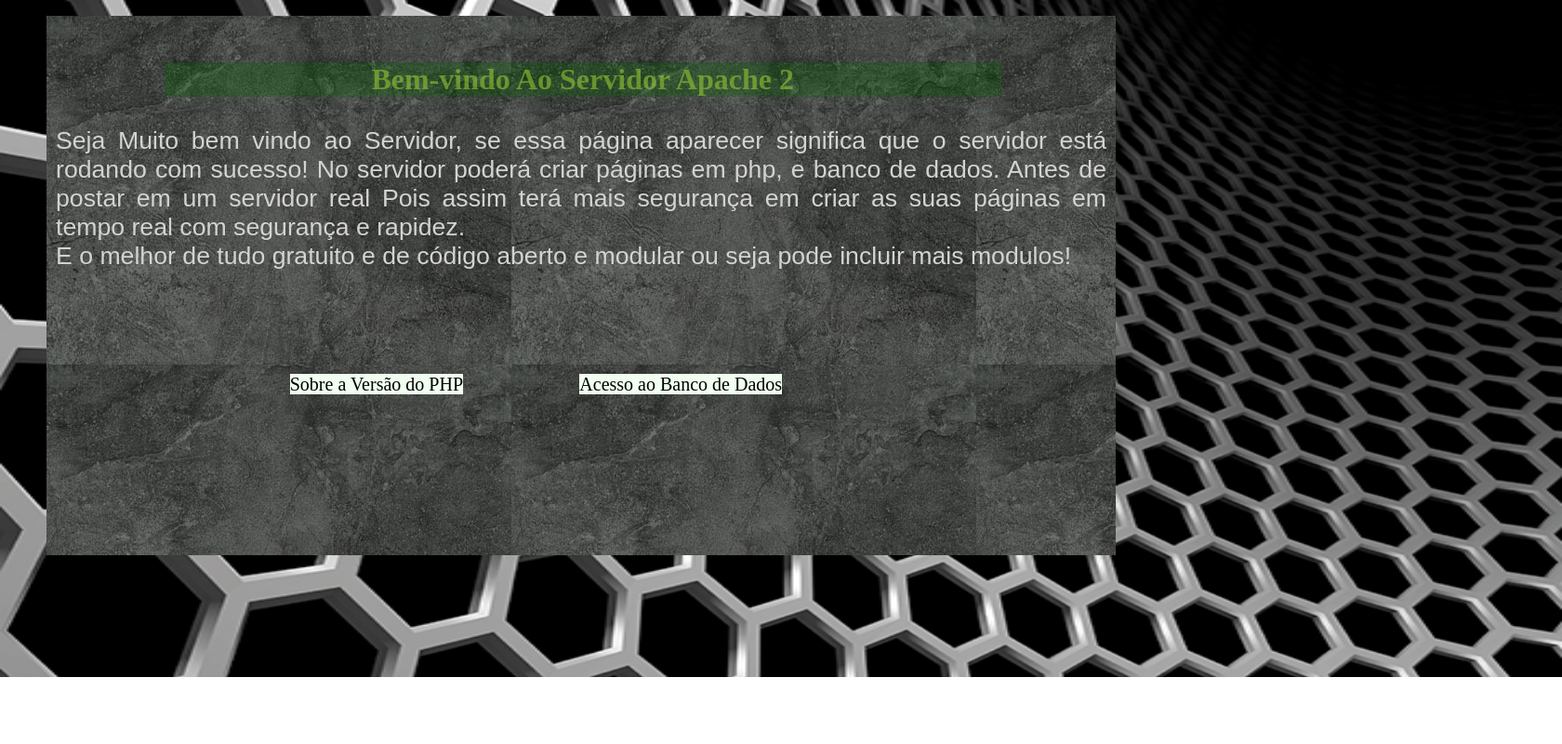
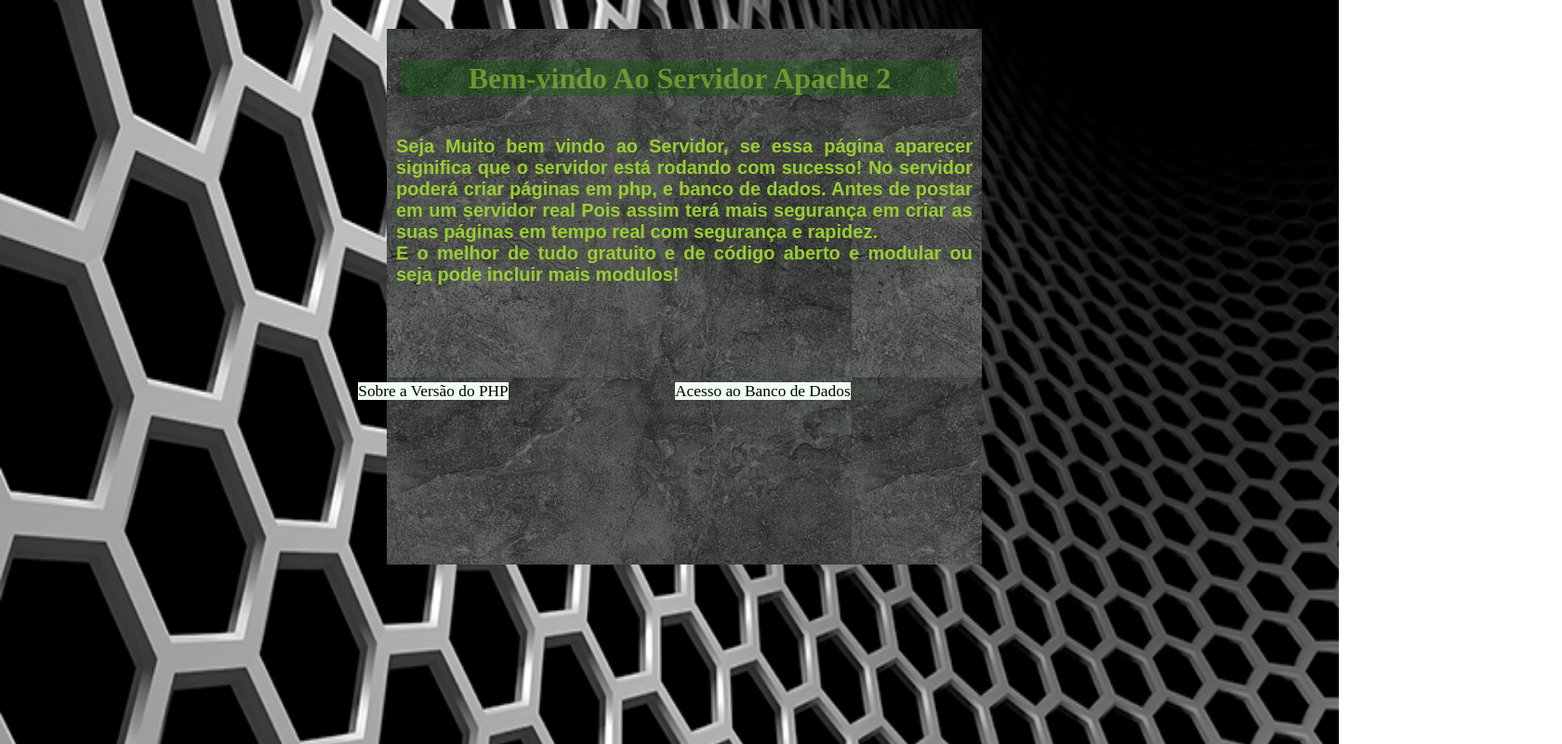
Before and after one commit to brpgit2023/www, a PHP site: page / in a window 1680 px wide. Shown: the whole page at 93% size. Run offline with PHP 8.4, Linux system fonts and the light colour scheme.

Commit message:
Grandes modificações no main.css

```diff
--- a/main.css
+++ b/main.css
@@ -5,7 +5,7 @@
     margin: 0px;
     padding: 0px;
     background-image: url(/.img/hexagon-structure-3g-1633279.jpg);
-    background-size: 105% 120%;
+    background-size: 90pc 70pc;
     background-repeat: no-repeat;
 }
 
@@ -14,11 +14,11 @@
 #modulo_caixa_um
 {
     background-image: url(/.img/parede_carvao.jpg);
-    width: 1150px;
-    height: 580px;
+    width: 40pc;
+    height: 36pc;
     position: relative;
-    left: 50px;
-    top: -10px;
+    left: 26pc;
+    top: 10px;
 }
 
 /* essa parte configurar o titulo da página */
@@ -28,11 +28,10 @@
     background-color: rgba(0, 100, 0, 0.300);
     color: rgba(153, 205, 50, 0.575);
     text-align: center;
-    margin: 20pt;
-    width: 900px;
+    margin: 16pt;
     position: relative;
-    left: 100px;
-    top: 50px;
+    left: -5px;
+    top: 35px;
 }
 
 /* Configurando a aparencia do texto */
@@ -40,32 +39,33 @@
 #modulo_texto
 {
     font-family: Arial, Helvetica, sans-serif;
-    font-size: 20pt;
-    color: lightgray;
+    font-size: 15pt;
+    color: rgb(153, 205, 50);
     text-align: justify;
     padding-left: 10px;
     padding-right: 10px;
     position: relative;
     top: 56px;
+    font-weight: bold;
 }
 /*Essa parte cuidará da navegação da página*/
 #modulo_menu
 {
     position: relative;
-    left: 480px;
+    left: 270px;
     top: 50px;
 }
 
 #modulo_php
 {
     position: relative;
-    left: -330pt;
+    left: -370pt;
     top: 90px;
     background-color: honeydew;
     color: black;
-    font-size: 15pt;
+    font-size: 13pt;
     text-decoration: none;
-
+    width: 50px;
 }
 
 #modulo_php:visited
@@ -81,11 +81,11 @@
 #modulo_dados
 {
     position: relative;
-    left: 70pt;
+    left: 30pt;
     top: 90px;
     background-color: honeydew;
     color: black;
-    font-size: 15pt;
+    font-size: 13pt;
     text-decoration: none;
 }
 #modulo_dados:visited
```
